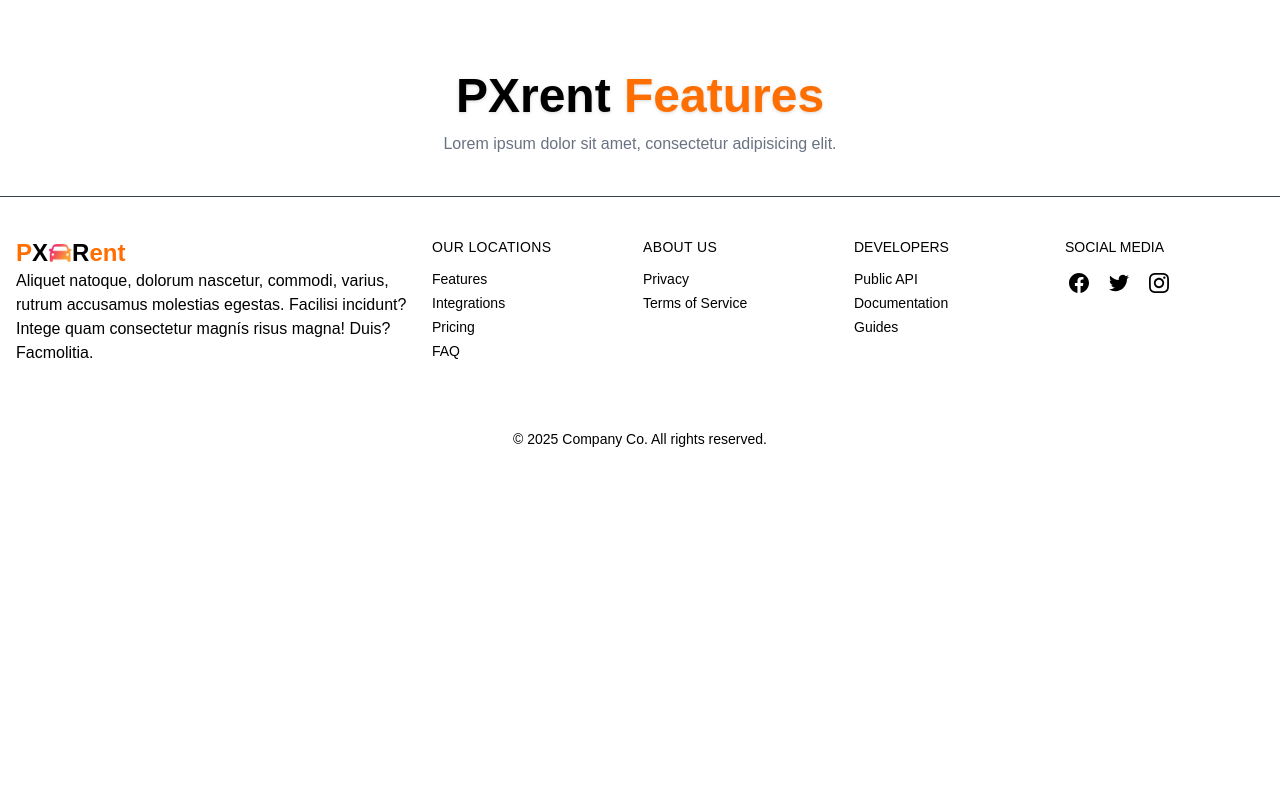
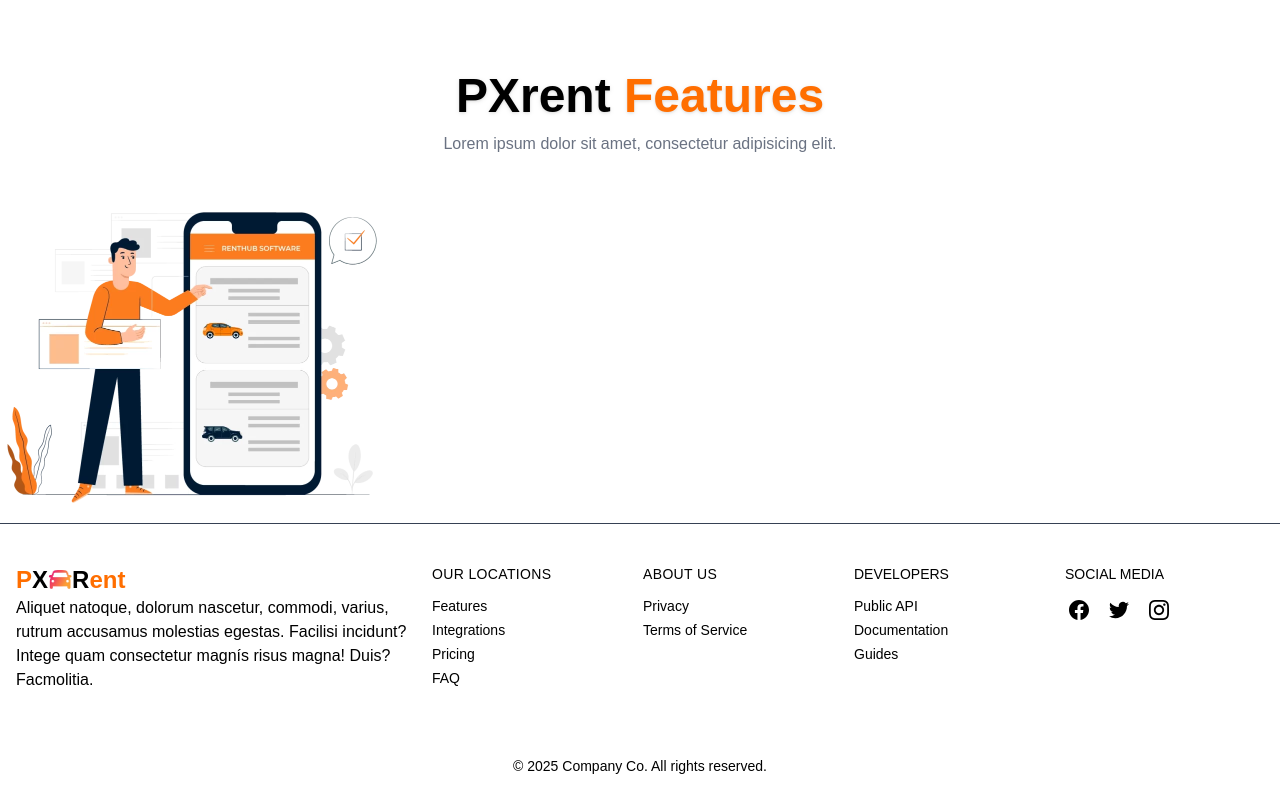
Before and after one commit to pranta-deba/car-rental-reservation-system-frontend, a React (Vite) app: page / in a window 1280 px wide. Shown: the part 848-1648 px from the top of the page. Before the commit the page ends 1321 px from the top, so only its background shows below. Built offline with nearby package versions, Linux system fonts and the light colour scheme; grey boxes are pictures that could not be loaded; a web font is replaced by a local one.

Commit message:
[Honme] : features page

```diff
--- /dev/null
+++ b/src/Components/HomeCom/Features.jsx
@@ -0,0 +1,17 @@
+import React from 'react';
+
+const Features = () => {
+    return (
+        <div className='container mx-auto'>
+            <div>
+                <div></div>
+                <div>
+                    <img className='w-[30%]' src="./png5.webp" alt="Image....." />
+                </div>
+                <div></div>
+            </div>
+        </div>
+    );
+};
+
+export default Features;
--- a/src/Pages/Home/Home.jsx
+++ b/src/Pages/Home/Home.jsx
@@ -1,6 +1,7 @@
 import React from 'react';
 import Banner from '../../Components/HomeCom/Banner';
 import SectionHeader from '../../Components/SectionHeader/SectionHeader';
+import Features from '../../Components/HomeCom/Features';
 
 const Home = () => {
     return (
@@ -9,6 +10,7 @@ const Home = () => {
             <SectionHeader titleSplit={true} title='PXrent Features'>
                 Lorem ipsum dolor sit amet, consectetur adipisicing elit.
             </SectionHeader>
+            <Features />
         </div>
     );
 };
```
